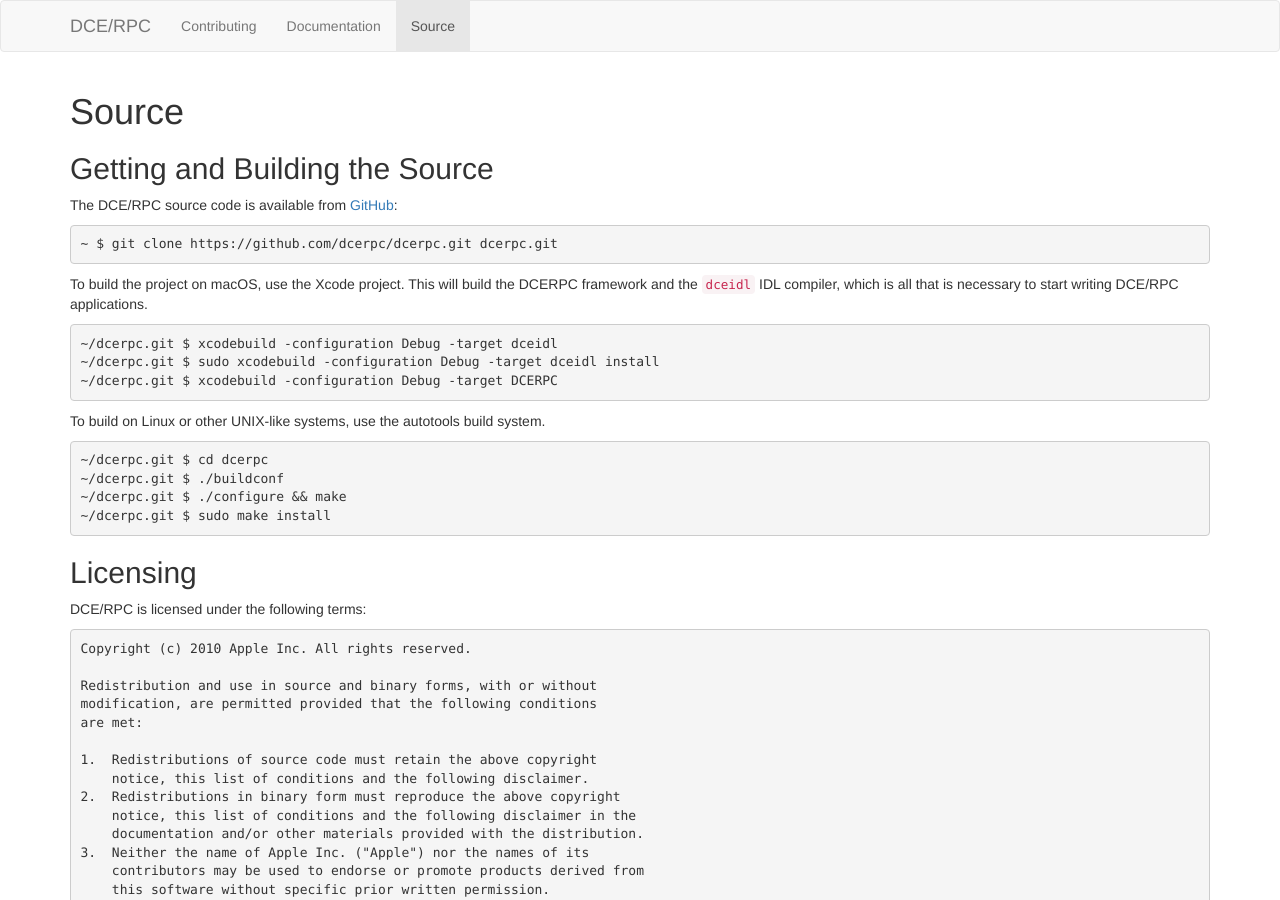
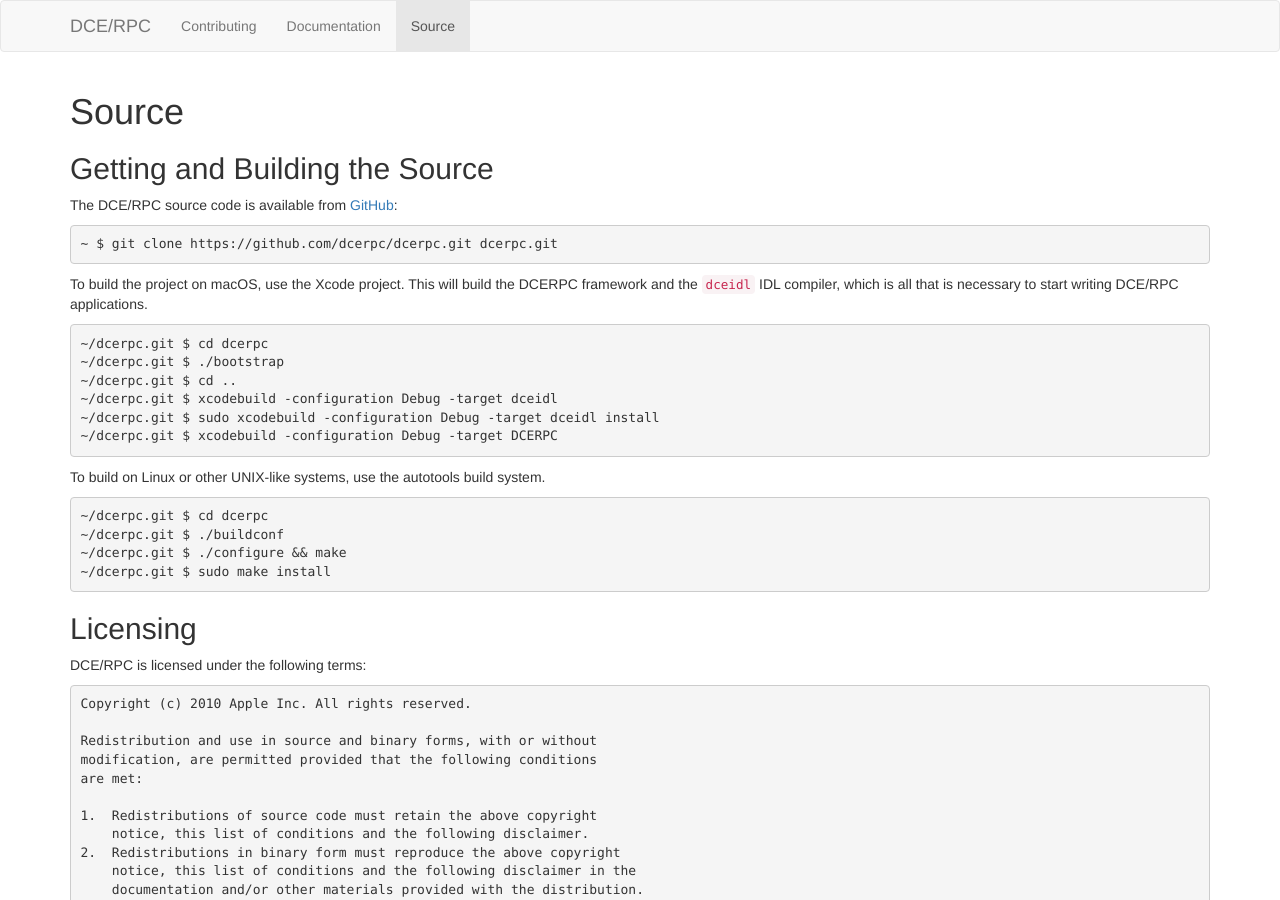
Before and after one commit to dcerpc/dcerpc.github.io, a Jekyll site: the page built from source.md, in a window 1280 px wide and 900 px high. Built offline with Jekyll 4.4.1, drawn with Linux system fonts in a browser that asks for light colours; nearby versions of some CDN libraries.

Commit message:
added instructions on running bootstrap in macOS

```diff
--- a/source.md
+++ b/source.md
@@ -13,6 +13,9 @@ To build the project on macOS, use the Xcode project. This will
 build the DCERPC framework and the `dceidl` IDL compiler, which is
 all that is necessary to start writing DCE/RPC applications.
 
+    ~/dcerpc.git $ cd dcerpc
+    ~/dcerpc.git $ ./bootstrap
+    ~/dcerpc.git $ cd ..
     ~/dcerpc.git $ xcodebuild -configuration Debug -target dceidl
     ~/dcerpc.git $ sudo xcodebuild -configuration Debug -target dceidl install
     ~/dcerpc.git $ xcodebuild -configuration Debug -target DCERPC
```
